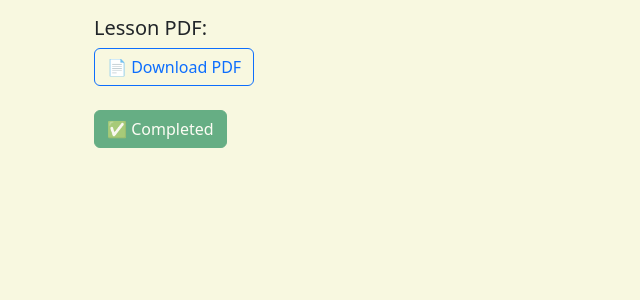
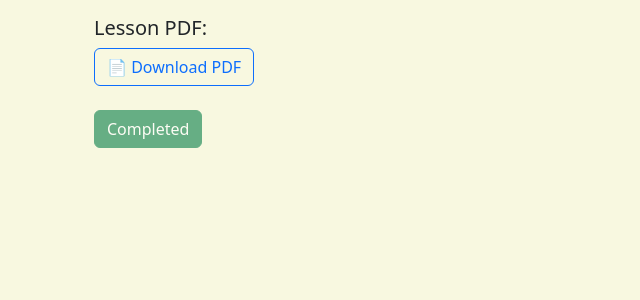
Before and after one commit to sinan-prvt/Student_Management, a Django app: page /course/1/lesson/1/ in a window 1280 px wide. Shown: the part 318-618 px from the top of the page, without its empty margins (0-640 px from the left). Run offline with Django 5.2, Linux system fonts and the light colour scheme; a user stored in the database is signed in; tables that the repository leaves empty hold one stand-in row (values such as "Sample post").

Commit message:
updated-eigth-step

```diff
--- a/templates/lesson_detail.html
+++ b/templates/lesson_detail.html
@@ -35,7 +35,7 @@
 </div>
     <div class="mb-4">
         {% if lesson in completed_lessons %}
-            <button class="btn btn-success" disabled>✅ Completed</button>
+            <button class="btn btn-success" disabled>Completed</button>
         {% else %}
             <form method="POST" action="{% url 'complete_lesson' course.id lesson.id %}">
                 {% csrf_token %}
```
Also changed, not shown: home/views.py (line endings or trailing spaces), profiles/WhatsApp_Image_2025-09-15_at_15.32.38_ff1aba6c.jpg (deleted), profiles/WhatsApp_Image_2025-09-15_at_15.32.57_a762168a.jpg (deleted), profiles/WhatsApp_Image_2025-09-15_at_15_m6xXrmu.32.57_a762168a.jpg (deleted).
